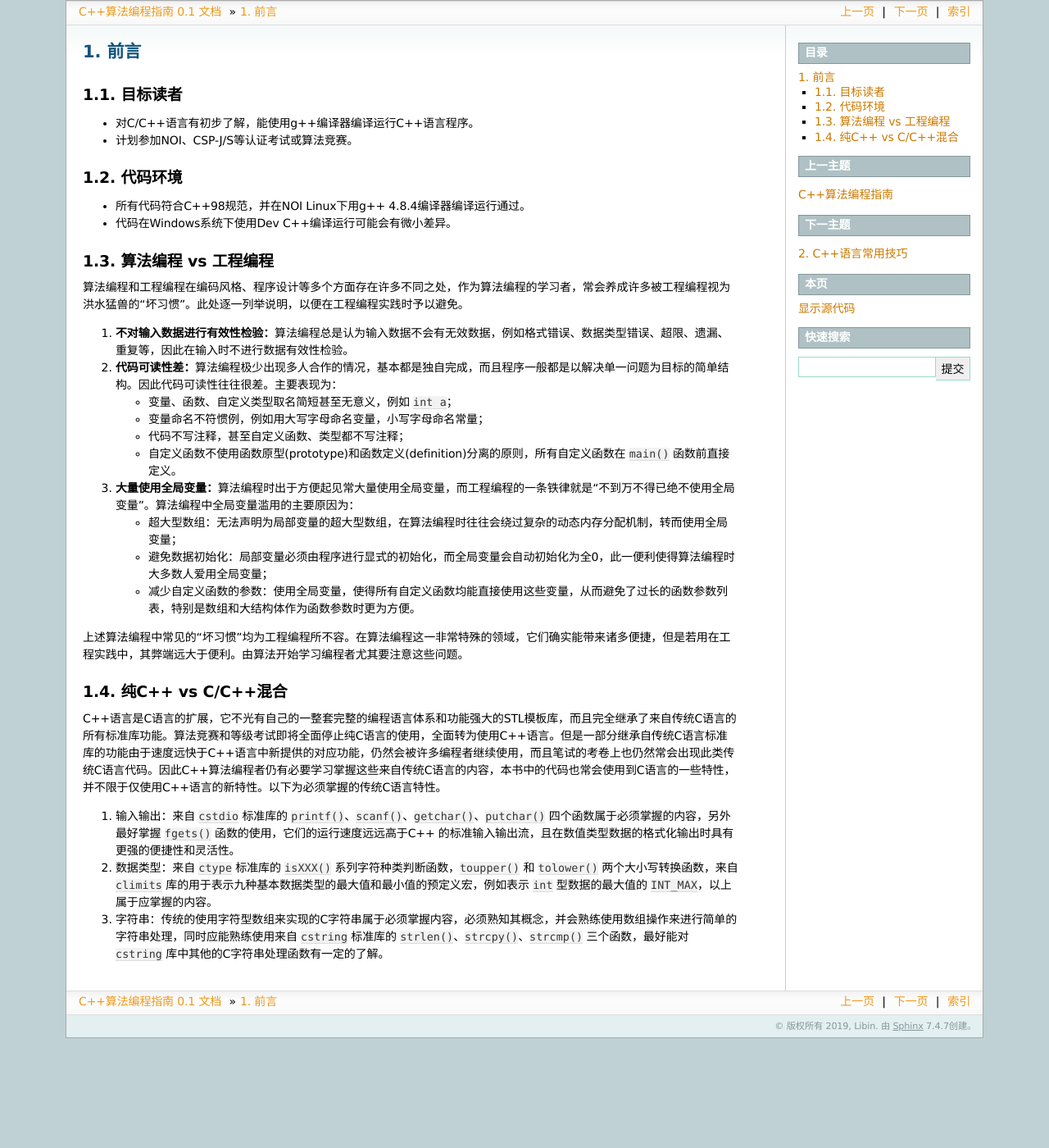
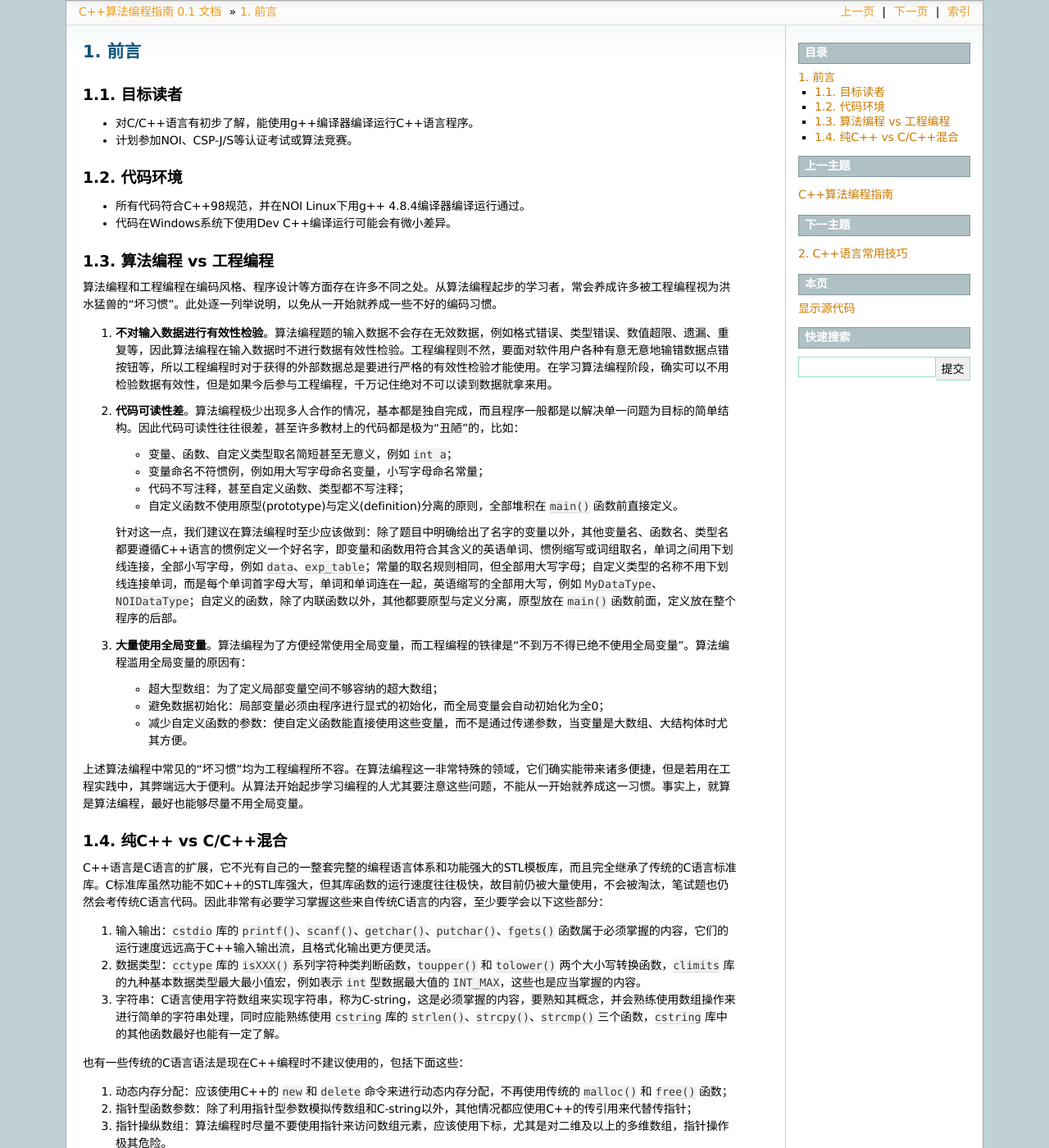
Before and after one commit to majorli/algo_guide, a Sphinx documentation site: the page built from source/000_preface.rst, in a window 1280 px wide and 1400 px high. Shown: the whole window at 82% size. Built offline with Sphinx 7.4.7, drawn with Linux system fonts in a browser that asks for light colours.

Commit message:
20200408_1603_269_added_000_100_checked

```diff
--- a/source/000_preface.rst
+++ b/source/000_preface.rst
@@ -13,28 +13,37 @@
 
 算法编程 vs 工程编程
 ---------------------------------
-算法编程和工程编程在编码风格、程序设计等多个方面存在许多不同之处，作为算法编程的学习者，常会养成许多被工程编程视为洪水猛兽的“坏习惯”。此处逐一列举说明，以便在工程编程实践时予以避免。
+算法编程和工程编程在编码风格、程序设计等方面存在许多不同之处。从算法编程起步的学习者，常会养成许多被工程编程视为洪水猛兽的“坏习惯”。此处逐一列举说明，以免从一开始就养成一些不好的编码习惯。
 
-1. **不对输入数据进行有效性检验：**\ 算法编程总是认为输入数据不会有无效数据，例如格式错误、数据类型错误、超限、遗漏、重复等，因此在输入时不进行数据有效性检验。
-2. **代码可读性差：**\ 算法编程极少出现多人合作的情况，基本都是独自完成，而且程序一般都是以解决单一问题为目标的简单结构。因此代码可读性往往很差。主要表现为：
+1. :strong:`不对输入数据进行有效性检验`\ 。算法编程题的输入数据不会存在无效数据，例如格式错误、类型错误、数值超限、遗漏、重复等，因此算法编程在输入数据时不进行数据有效性检验。工程编程则不然，要面对软件用户各种有意无意地输错数据点错按钮等，所以工程编程时对于获得的外部数据总是要进行严格的有效性检验才能使用。在学习算法编程阶段，确实可以不用检验数据有效性，但是如果今后参与工程编程，千万记住绝对不可以读到数据就拿来用。
 
-   * 变量、函数、自定义类型取名简短甚至无意义，例如 ``int a``；
+2. :strong:`代码可读性差`\ 。算法编程极少出现多人合作的情况，基本都是独自完成，而且程序一般都是以解决单一问题为目标的简单结构。因此代码可读性往往很差，甚至许多教材上的代码都是极为“丑陋”的，比如：
+
+   * 变量、函数、自定义类型取名简短甚至无意义，例如 ``int a``\ ；
    * 变量命名不符惯例，例如用大写字母命名变量，小写字母命名常量；
    * 代码不写注释，甚至自定义函数、类型都不写注释；
-   * 自定义函数不使用函数原型(prototype)和函数定义(definition)分离的原则，所有自定义函数在 ``main()`` 函数前直接定义。
+   * 自定义函数不使用原型(prototype)与定义(definition)分离的原则，全部堆积在 ``main()`` 函数前直接定义。
 
-3. **大量使用全局变量：**\ 算法编程时出于方便起见常大量使用全局变量，而工程编程的一条铁律就是“不到万不得已绝不使用全局变量”。算法编程中全局变量滥用的主要原因为：
+   针对这一点，我们建议在算法编程时至少应该做到：除了题目中明确给出了名字的变量以外，其他变量名、函数名、类型名都要遵循C++语言的惯例定义一个好名字，即变量和函数用符合其含义的英语单词、惯例缩写或词组取名，单词之间用下划线连接，全部小写字母，例如 ``data``、``exp_table``\ ；常量的取名规则相同，但全部用大写字母；自定义类型的名称不用下划线连接单词，而是每个单词首字母大写，单词和单词连在一起，英语缩写的全部用大写，例如 ``MyDataType``、``NOIDataType``\ ；自定义的函数，除了内联函数以外，其他都要原型与定义分离，原型放在 ``main()`` 函数前面，定义放在整个程序的后部。
 
-   * 超大型数组：无法声明为局部变量的超大型数组，在算法编程时往往会绕过复杂的动态内存分配机制，转而使用全局变量；
-   * 避免数据初始化：局部变量必须由程序进行显式的初始化，而全局变量会自动初始化为全0，此一便利使得算法编程时大多数人爱用全局变量；
-   * 减少自定义函数的参数：使用全局变量，使得所有自定义函数均能直接使用这些变量，从而避免了过长的函数参数列表，特别是数组和大结构体作为函数参数时更为方便。
+3. :strong:`大量使用全局变量`\ 。算法编程为了方便经常使用全局变量，而工程编程的铁律是“不到万不得已绝不使用全局变量”。算法编程滥用全局变量的原因有：
 
-上述算法编程中常见的“坏习惯”均为工程编程所不容。在算法编程这一非常特殊的领域，它们确实能带来诸多便捷，但是若用在工程实践中，其弊端远大于便利。由算法开始学习编程者尤其要注意这些问题。
+   * 超大型数组：为了定义局部变量空间不够容纳的超大数组；
+   * 避免数据初始化：局部变量必须由程序进行显式的初始化，而全局变量会自动初始化为全0；
+   * 减少自定义函数的参数：使自定义函数能直接使用这些变量，而不是通过传递参数，当变量是大数组、大结构体时尤其方便。
+
+上述算法编程中常见的“坏习惯”均为工程编程所不容。在算法编程这一非常特殊的领域，它们确实能带来诸多便捷，但是若用在工程实践中，其弊端远大于便利。从算法开始起步学习编程的人尤其要注意这些问题，不能从一开始就养成这一习惯。事实上，就算是算法编程，最好也能够尽量不用全局变量。
 
 纯C++ vs C/C++混合
 --------------------
-C++语言是C语言的扩展，它不光有自己的一整套完整的编程语言体系和功能强大的STL模板库，而且完全继承了来自传统C语言的所有标准库功能。算法竞赛和等级考试即将全面停止纯C语言的使用，全面转为使用C++语言。但是一部分继承自传统C语言标准库的功能由于速度远快于C++语言中新提供的对应功能，仍然会被许多编程者继续使用，而且笔试的考卷上也仍然常会出现此类传统C语言代码。因此C++算法编程者仍有必要学习掌握这些来自传统C语言的内容，本书中的代码也常会使用到C语言的一些特性，并不限于仅使用C++语言的新特性。以下为必须掌握的传统C语言特性。
+C++语言是C语言的扩展，它不光有自己的一整套完整的编程语言体系和功能强大的STL模板库，而且完全继承了传统的C语言标准库。C标准库虽然功能不如C++的STL库强大，但其库函数的运行速度往往极快，故目前仍被大量使用，不会被淘汰，笔试题也仍然会考传统C语言代码。因此非常有必要学习掌握这些来自传统C语言的内容，至少要学会以下这些部分：
 
-1. 输入输出：来自 ``cstdio`` 标准库的 ``printf()``、``scanf()``、``getchar()``、``putchar()`` 四个函数属于必须掌握的内容，另外最好掌握 ``fgets()`` 函数的使用，它们的运行速度远远高于C++ 的标准输入输出流，且在数值类型数据的格式化输出时具有更强的便捷性和灵活性。
-2. 数据类型：来自 ``ctype`` 标准库的 ``isXXX()`` 系列字符种类判断函数，``toupper()`` 和 ``tolower()`` 两个大小写转换函数，来自 ``climits`` 库的用于表示九种基本数据类型的最大值和最小值的预定义宏，例如表示 ``int`` 型数据的最大值的 ``INT_MAX``，以上属于应掌握的内容。
-3. 字符串：传统的使用字符型数组来实现的C字符串属于必须掌握内容，必须熟知其概念，并会熟练使用数组操作来进行简单的字符串处理，同时应能熟练使用来自 ``cstring`` 标准库的 ``strlen()``、``strcpy()``、``strcmp()`` 三个函数，最好能对 ``cstring`` 库中其他的C字符串处理函数有一定的了解。
+1. 输入输出：\ ``cstdio`` 库的 ``printf()``、``scanf()``、``getchar()``、``putchar()``、``fgets()`` 函数属于必须掌握的内容，它们的运行速度远远高于C++输入输出流，且格式化输出更方便灵活。
+2. 数据类型：\ ``cctype`` 库的 ``isXXX()`` 系列字符种类判断函数，\ ``toupper()`` 和 ``tolower()`` 两个大小写转换函数，\ ``climits`` 库的九种基本数据类型最大最小值宏，例如表示 ``int`` 型数据最大值的 ``INT_MAX``\ ，这些也是应当掌握的内容。
+3. 字符串：C语言使用字符数组来实现字符串，称为C-string，这是必须掌握的内容，要熟知其概念，并会熟练使用数组操作来进行简单的字符串处理，同时应能熟练使用 ``cstring`` 库的 ``strlen()``、``strcpy()``、``strcmp()`` 三个函数，\ ``cstring`` 库中的其他函数最好也能有一定了解。
+
+也有一些传统的C语言语法是现在C++编程时不建议使用的，包括下面这些：
+
+1. 动态内存分配：应该使用C++的 ``new`` 和 ``delete`` 命令来进行动态内存分配，不再使用传统的 ``malloc()`` 和 ``free()`` 函数；
+2. 指针型函数参数：除了利用指针型参数模拟传数组和C-string以外，其他情况都应使用C++的传引用来代替传指针；
+3. 指针操纵数组：算法编程时尽量不要使用指针来访问数组元素，应该使用下标，尤其是对二维及以上的多维数组，指针操作极其危险。
--- a/source/ch02/260_other_algos.rst
+++ b/source/ch02/260_other_algos.rst
@@ -31,3 +31,4 @@
    sec06/266_luogu_problems_1
    sec06/267_luogu_problems_2
    sec06/268_luogu_problems_3
+   sec06/269_luogu_problems_4
```
Also changed, not shown: source/100_cpp_tricks.rst (+5 -7 lines), source/ch02/sec06/269_luogu_problems_4.rst (added, +195 -0 lines), source/images/269_p1328.png (added), source/images/269_p1328_ac.png (added), 1 other file.
